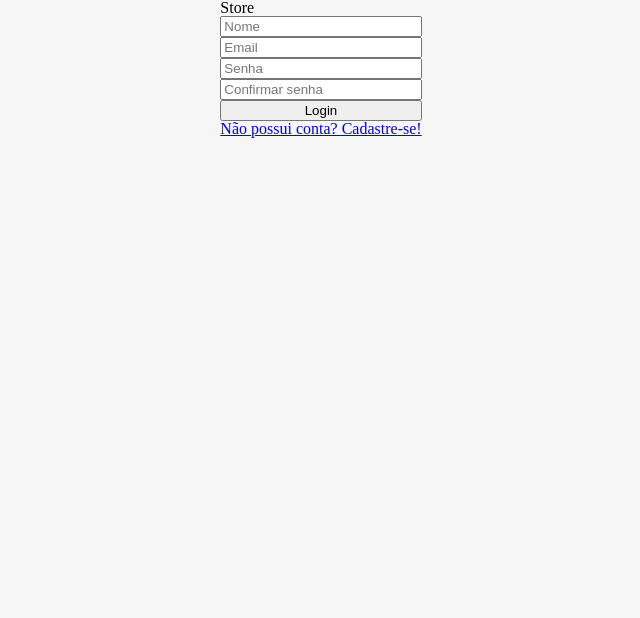
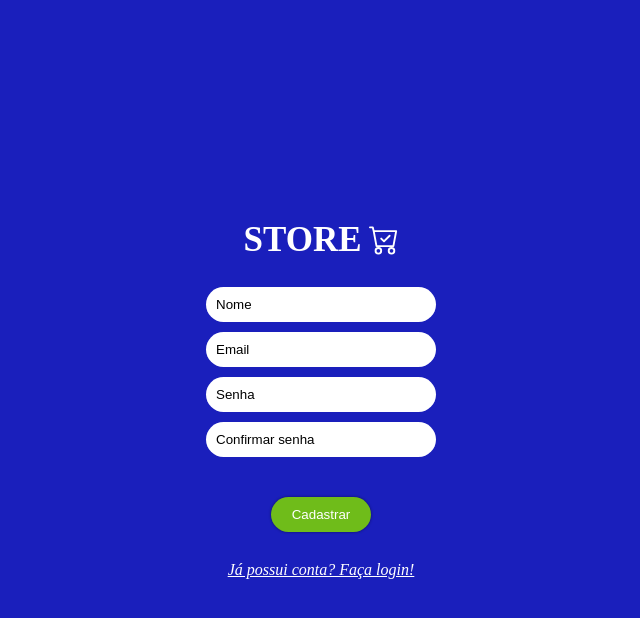
Before and after one commit to FelipeMedeiros99/store-front, a React (Create React App) app: page /cadastro in a window 1280 px wide. Shown: the top 618 px of the page, without its empty margins (319-959 px from the left). Built offline with nearby package versions, Linux system fonts and the light colour scheme.

Commit message:
css do login e cadastro finalizado

```diff
--- a/package.json
+++ b/package.json
@@ -10,6 +10,7 @@
     "react": "^18.3.1",
     "react-dom": "^18.3.1",
     "react-icons": "^5.2.1",
+    "react-loader-spinner": "^6.1.6",
     "react-router-dom": "^6.25.0",
     "react-scripts": "5.0.1",
     "styled-components": "^6.1.11",
--- a/src/Components/JanelaProduto/index.jsx
+++ b/src/Components/JanelaProduto/index.jsx
@@ -53,6 +53,21 @@ export default function JanelaProduto({ produtoEmDestaque, setJanelaProdutoAtiva
 
     )
 }
+
+
+const StyleJanelaProduto = styled.div`
+    position: fixed;
+    display: flex;
+    align-items: center;
+    justify-content: center;
+    top: 50%;
+    left: 50%;
+    transform: translate(-50%, -50%);
+    background-color: #ecececb9;
+    height: 100%;
+    width: 100%;
+
+`
 
 
 const ContainerImagemStyle = styled.div`
@@ -117,27 +132,9 @@ const ContainerInformacoesStyle = styled.div`
 
 
 
-    .container-botao{
-        position: absolute;
-        bottom: 20px;
+    button{
         transform: translatex(-50%);
     }
 
 
 `
-
-
-const StyleJanelaProduto = styled.div`
-
-    position: fixed;
-    display: flex;
-    align-items: center;
-    justify-content: center;
-    top: 50%;
-    left: 50%;
-    transform: translate(-50%, -50%);
-    background-color: #ecececb9;
-    height: 100%;
-    width: 100%;
-
-`
--- a/src/Components/MenuLateral/index.jsx
+++ b/src/Components/MenuLateral/index.jsx
@@ -35,8 +35,8 @@ export default function MenuLateral() {
     function Topo(){
         return(
             <TopoStyle>
+                <CiLogout onClick={() => navigate('/')} />
                 <IoCloseOutline onClick={() => setBarraLateralAtiva(false)} />
-                <CiLogout onClick={() => navigate('/')} />
             </TopoStyle>
         )
     }
@@ -87,6 +87,7 @@ const MenuLateralStyle = styled.nav`
     height: 100%;
     background-color: #c4c4c49d;
     z-index: 4;
+    transition: left 0.3s ease;
 `
 
 const ContainerConteudoStyle = styled.div`
--- a/src/Components/Rodape/index.jsx
+++ b/src/Components/Rodape/index.jsx
@@ -40,4 +40,8 @@ const RodapeStyle = styled.footer`
         box-shadow: 0 0 3px #000000;
         min-height: 30px;
     }
+
+    button:disabled{
+        background-color: #8eb961;
+    }
 `
--- /dev/null
+++ b/src/Components/SpinLoader/index.jsx
@@ -0,0 +1,17 @@
+
+import { TailSpin } from "react-loader-spinner"
+
+export default function SpinLoader(){
+    return(
+        <TailSpin
+            visible={true}
+            height="20"
+            width="100%"
+            color="#ffffff"
+            ariaLabel="tail-spin-loading"
+            radius="1"
+            wrapperStyle={{}}
+            wrapperClass=""
+            />
+    )
+}
--- a/src/Components/TelaCadastro/index.jsx
+++ b/src/Components/TelaCadastro/index.jsx
@@ -1,9 +1,12 @@
 import { useState } from "react"
 import { Link, useNavigate } from "react-router-dom"
 import axios from "axios"
+import { BsCartCheck } from "react-icons/bs";
+import SpinLoader from "../SpinLoader"
 
+import RenderizarInputs from "../../Tools/RenderInput"
 import LoginCadastroStyle from "../../StyleComponents/LoginCadastroStyle"
-import RenderizarInputs from "../../Tools/RenderInput"
+
 
 export default function TelaCadastro() {
     // states
@@ -56,13 +59,19 @@ export default function TelaCadastro() {
 
     return (
         <LoginCadastroStyle onSubmit={(e)=>submissao(e)}>
-            <h1>Store</h1>
+
+            <h1>STORE <BsCartCheck className="icone-carrinho"/></h1>
             <RenderizarInputs {...inputsProps}/>
-            <button type="submit" disabled={aguardandoRequisicao}>Login</button>
+            {mensagemErro.visivel?<p>{mensagemErro.mensagem}</p>:<></>}
+            <button type="submit" disabled={aguardandoRequisicao}>
+                {aguardandoRequisicao?
+                <SpinLoader/>
+                :
+                "Cadastrar"
+                }
+            </button>
 
-            {mensagemErro.visivel?<p>{mensagemErro.mensagem}</p>:<></>}
-
-            <Link to={"/login"}>Não possui conta? Cadastre-se!</Link>
+            <Link to={"/login"}>Já possui conta? Faça login!</Link>
         </LoginCadastroStyle>
     )
 }
--- a/src/Components/TelaCarrinho/index.jsx
+++ b/src/Components/TelaCarrinho/index.jsx
@@ -305,6 +305,7 @@ const ContainerDescricaoStyle = styled.div`
         background-color: white;
         border: 1px solid #6d6d6d;
     }
+
     .alterar-valor:hover{
         cursor: pointer;
     }
--- a/src/Components/TelaLogin/index.jsx
+++ b/src/Components/TelaLogin/index.jsx
@@ -1,7 +1,8 @@
 import { useState } from "react"
 import { Link, useNavigate } from "react-router-dom"
 import axios from "axios"
-
+import SpinLoader from "../SpinLoader"
+import { BsCartCheck } from "react-icons/bs";
 
 import LoginCadastroStyle from "../../StyleComponents/LoginCadastroStyle"
 import RenderizarInputs from "../../Tools/RenderInput"
@@ -56,11 +57,18 @@ export default function TelaLogin() {
 
     return (
         <LoginCadastroStyle onSubmit={(e)=>submissao(e)}>
-            <h1>Store</h1>
+
+            <h1>STORE <BsCartCheck className="icone-carrinho"/></h1>
             <RenderizarInputs {...inputsProps}/>
-            <button type="submit" disabled={aguardandoRequisicao}>Login</button>
+            {mensagemErro.visivel?<p>{mensagemErro.mensagem}</p>:<></>}
+            <button type="submit" disabled={aguardandoRequisicao}>
+                {aguardandoRequisicao?
+                <SpinLoader/>
+                :
+                "Login"
+                }
+            </button>
 
-            {mensagemErro.visivel?<p>{mensagemErro.mensagem}</p>:<></>}
 
             <Link to={"/cadastro"}>Não possui conta? Cadastre-se!</Link>
         </LoginCadastroStyle>
--- a/src/StyleComponents/LoginCadastroStyle.jsx
+++ b/src/StyleComponents/LoginCadastroStyle.jsx
@@ -1,8 +1,70 @@
 import styled from "styled-components";
 
 const LoginCadastroStyle = styled.form`
+    background-color: #1A1FBC;
+    height: 100%;
+    width: 100%;
     display: flex;
     flex-direction: column;
+    align-items: center;
+    justify-content: center;
+    padding: 20px;
+
+    .icone-carrinho{
+        width: 30px;
+    }
+
+    h1{
+        width: 100%;
+        max-width: 155px;
+        display: flex;
+        align-items: center;
+        justify-content: space-between;
+        font-size: 35px;
+        color: white;
+        font-weight: 700;
+        margin-bottom: 30px;
+    }
+
+    input{
+        width: 100%;
+        max-width: 230px;
+        height: 35px;
+        border-radius: 30px;
+        border: none;
+        padding: 10px;
+        margin-bottom: 10px;
+    }
+
+    input::placeholder{
+        color: black;
+        font-weight: 400px;
+    }
+
+    button{
+        margin: 30px 0;
+        background-color: #6FBC1A;
+        border: none;
+        box-shadow: 0 0 3px #0000007b;
+        color: white;
+        border-radius: 30px;
+        width: 100px;
+        height: 35px;
+    }
+
+    button:disabled{
+        background-color: #8eb961;
+    }
+
+    a{
+
+        color: white;
+        font-style: italic;
+    }
+
+    p{
+        color: #BC661A;
+    }
 `
 
 export default LoginCadastroStyle
```
Also changed, not shown: src/assets/index.css (line endings or trailing spaces), 1 other file (tests, documents, lock files or other folders).
